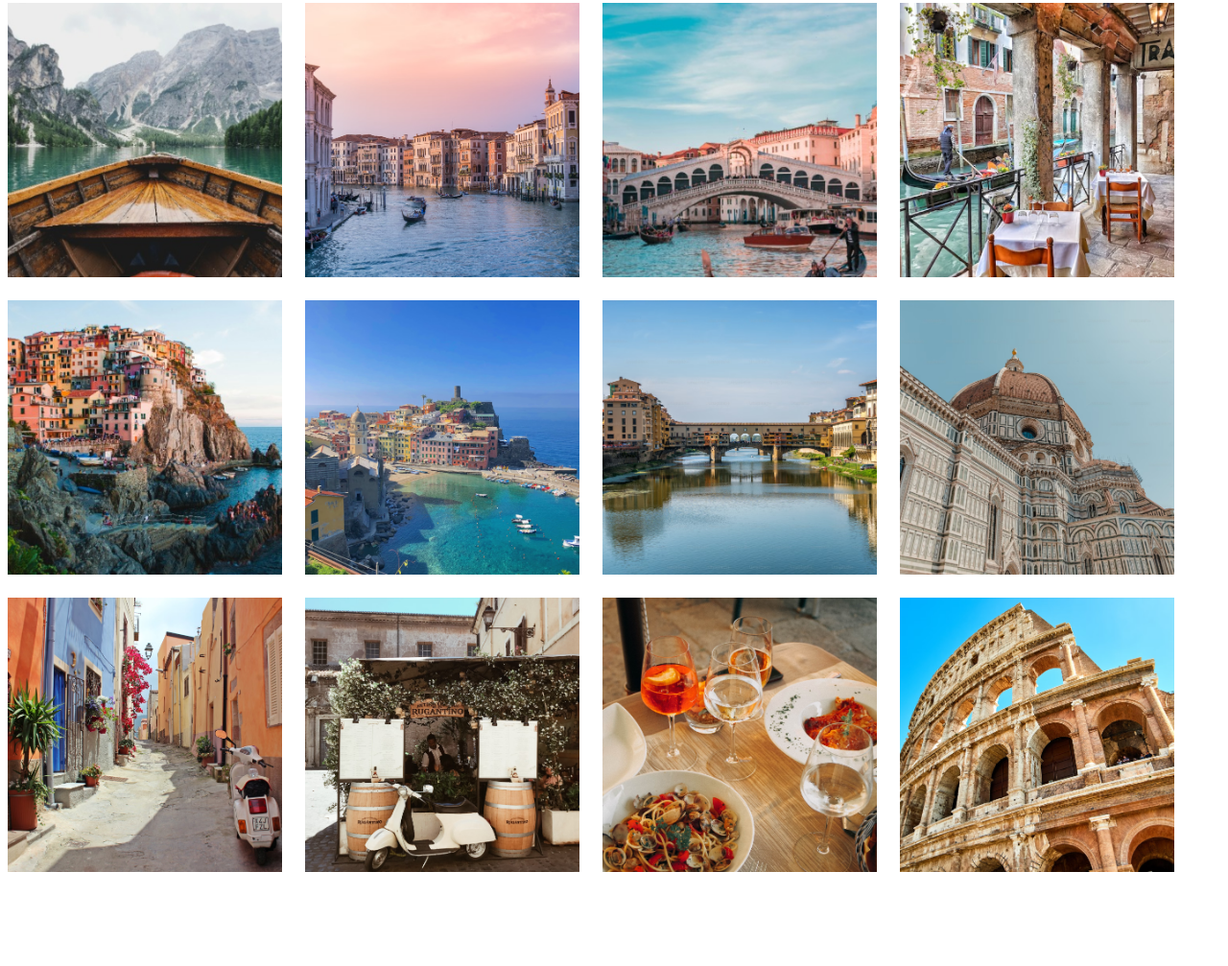
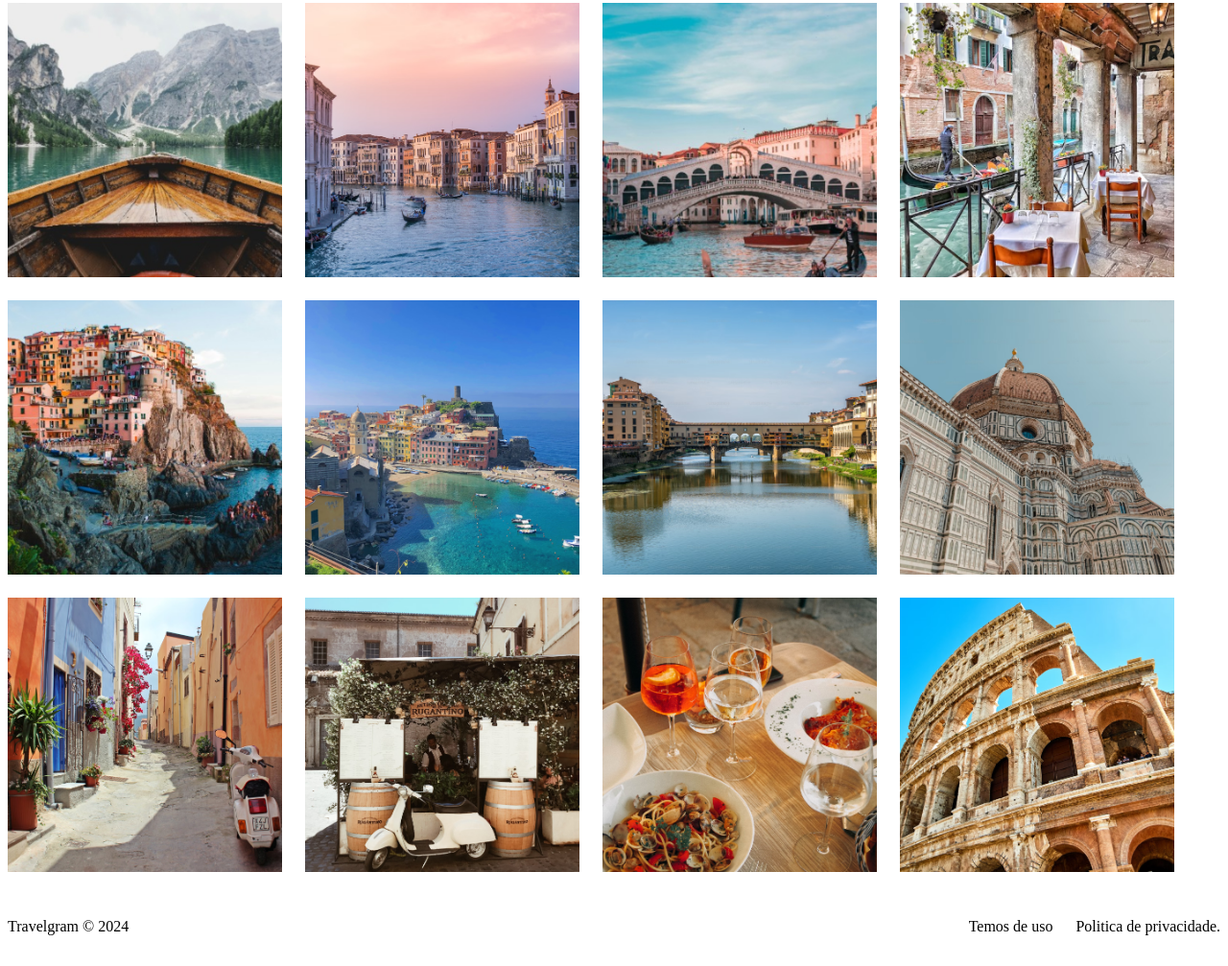
Before and after one commit to Makiikoo/projeto-travelgram, a plain HTML site: page index.html in a window 1280 px wide. Shown: the part 397-1404 px from the top of the page at 96% size. Before the commit the page ends 1338 px from the top, so only its background shows below. Drawn offline with Linux system fonts and the light colour scheme; a small style sheet from the web is missing.

Commit message:
Done footer

```diff
--- a/index.html
+++ b/index.html
@@ -82,5 +82,16 @@
 <img src="assets/images/Image 12.png" alt="...">
 
 </main>
+<footer class="container">
+  <span>
+    Travelgram &copy; 2024
+  </span>
+  <span>
+    Temos de uso
+  </span>
+  <span>
+    Politica de privacidade.
+  </span>
+</footer>
 </body>
 </html>
--- /dev/null
+++ b/styles/footer.css
@@ -0,0 +1,8 @@
+footer {
+  display: flex;
+  gap: 24px;
+  padding-block: 24px;
+}
+footer span:nth-child(1) {
+  margin-right: auto;
+}
--- a/styles/index.css
+++ b/styles/index.css
@@ -2,3 +2,4 @@
 @import url(nav.css);
 @import url(header.css);
 @import url(main.css);
+@import url(footer.css);
```
